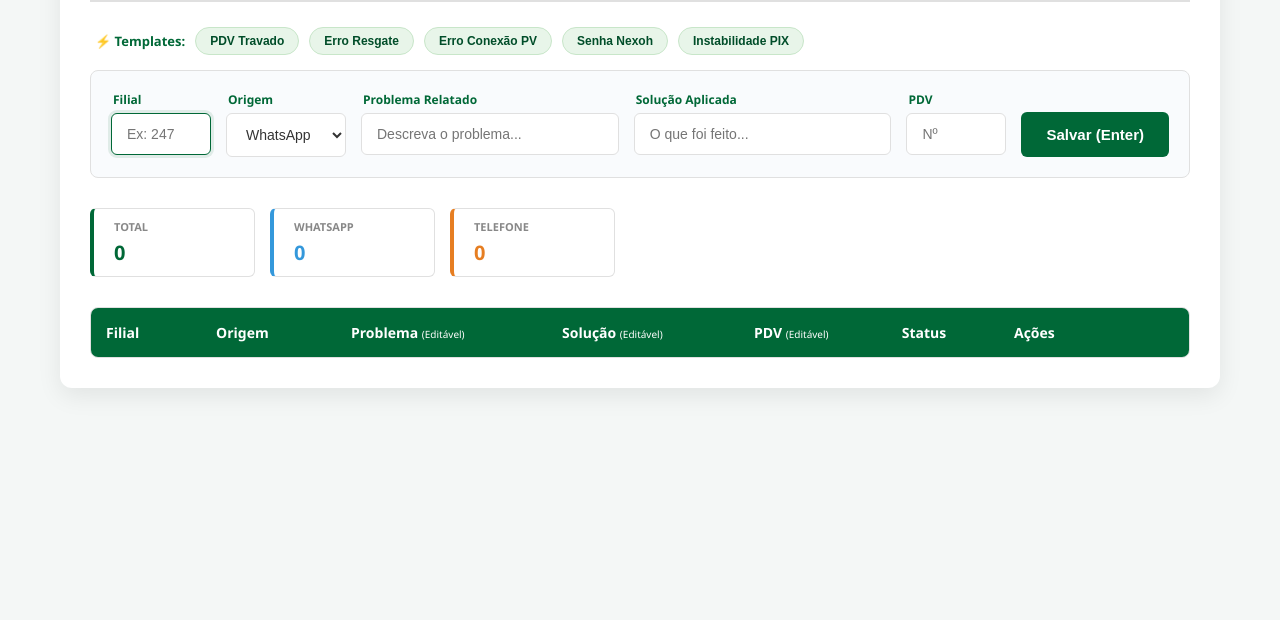
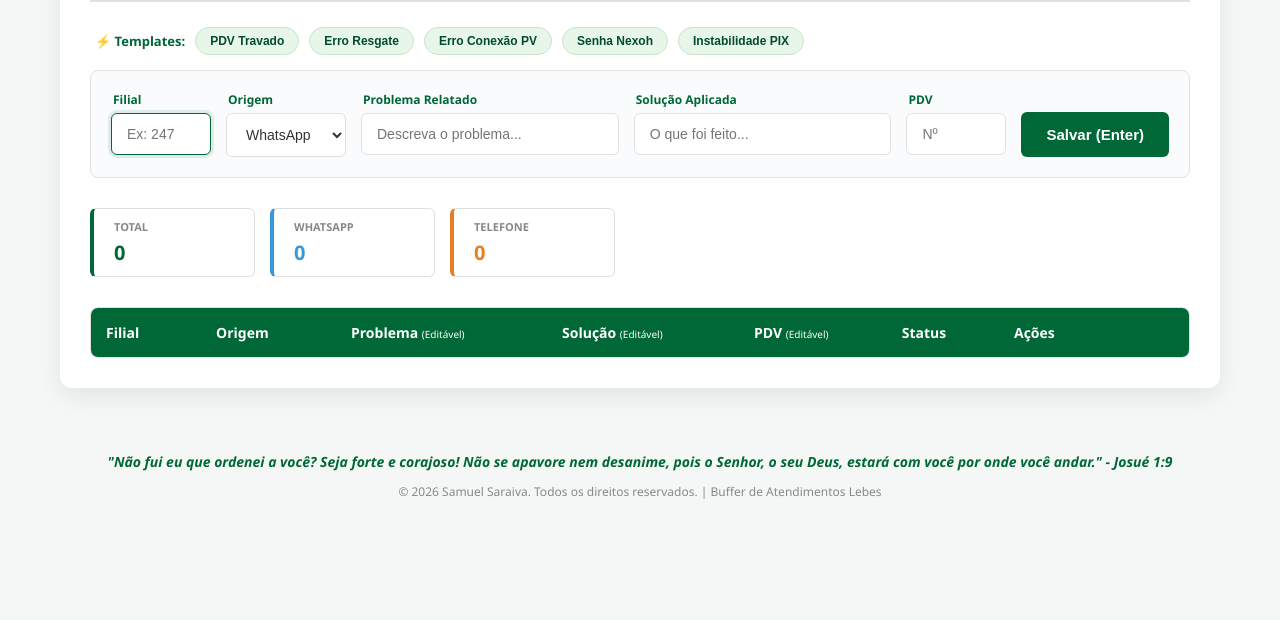
Before and after one commit to SamuelSrv/Buffer-pre-registros, a website: page index.html in a window 1280 px wide. Shown: the part 180-800 px from the top of the page. Drawn offline with Linux system fonts and the light colour scheme.

Commit message:
feat: Add footer with Bible verses and update logo image

```diff
--- a/css/style.css
+++ b/css/style.css
@@ -117,3 +117,26 @@ body.dark-mode .status-ok { background-color: #143d20; color: #75b798; }
 .btn-delete { background-color: var(--danger-color); }
 .registrado td { opacity: 0.5; }
 .registrado .problema-cell { text-decoration: line-through; }
+
+/* --- RODAPÉ --- */
+.app-footer {
+    text-align: center;
+    padding: 20px 15px;
+    margin-top: 20px;
+    margin-bottom: 20px;
+    color: #888;
+    font-size: 12px;
+}
+body.dark-mode .app-footer {
+    color: #666;
+}
+.verse-text {
+    font-style: italic;
+    font-weight: 600;
+    color: var(--primary-color);
+    margin-bottom: 8px;
+    font-size: 14px;
+}
+body.dark-mode .verse-text {
+    color: #a5d6a7;
+}
--- a/index.html
+++ b/index.html
@@ -12,7 +12,7 @@
 
 <header class="app-header">
     <div class="header-left">
-        <img src="https://intranet.lebes.com.br/wp-content/uploads/2025/10/Logotipo_Preferencial_BRANCO-1-2048x428.png" alt="Lebes Logo" class="app-logo">
+        <img src="img/logolebes.png" alt="Lebes Logo" class="app-logo">
         <nav class="top-nav">
             <button class="nav-btn active" onclick="switchTab('buffer')">📋 Buffer</button>
             <button class="nav-btn" onclick="switchTab('aprimorar')">✨ Aprimorar Textos</button>
@@ -129,6 +129,11 @@
 
 </div>
 
+<footer class="app-footer">
+    <p id="bible-verse" class="verse-text">"Carregando versículo..."</p>
+    <p>&copy; 2026 Samuel Saraiva. Todos os direitos reservados. | Buffer de Atendimentos Lebes</p>
+</footer>
+
 <script src="js/app.js"></script>
 </body>
 </html>
--- a/js/app.js
+++ b/js/app.js
@@ -257,3 +257,39 @@ function exportToCSV() {
 
 // Inicializa a tabela
 renderTable();
+
+// --- LÓGICA DO RODAPÉ (VERSÍCULOS) ---
+const versiculos = [
+    '"Tudo posso naquele que me fortalece." - Filipenses 4:13',
+    '"O Senhor é o meu pastor; nada me faltará." - Salmos 23:1',
+    '"Ainda que eu ande pelo vale da sombra da morte, não temerei mal algum, porque tu estás comigo." - Salmos 23:4',
+    '"Entrega o teu caminho ao Senhor; confia nele, e ele o fará." - Salmos 37:5',
+    '"Mas os que esperam no Senhor renovarão as suas forças." - Isaías 40:31',
+    '"Não fui eu que ordenei a você? Seja forte e corajoso! Não se apavore nem desanime, pois o Senhor, o seu Deus, estará com você por onde você andar." - Josué 1:9'
+];
+
+function atualizarVersiculo() {
+    const verseElement = document.getElementById('bible-verse');
+    const agora = Date.now();
+    const duasHorasEmMilisegundos = 2 * 60 * 60 * 1000; // 2 horas de trava
+
+    // Busca na memória do navegador se já tem um versículo salvo e a validade dele
+    let versiculoSalvo = localStorage.getItem('currentVerse');
+    let validade = localStorage.getItem('verseExpiration');
+
+    // Se não tiver versículo, ou se a validade (2h) já expirou, sorteia um novo
+    if (!versiculoSalvo || !validade || agora > validade) {
+        const randomIndex = Math.floor(Math.random() * versiculos.length);
+        versiculoSalvo = versiculos[randomIndex];
+
+        // Salva o novo versículo e define a próxima troca para daqui a 2 horas
+        localStorage.setItem('currentVerse', versiculoSalvo);
+        localStorage.setItem('verseExpiration', agora + duasHorasEmMilisegundos);
+    }
+
+    // Escreve na tela
+    verseElement.innerText = versiculoSalvo;
+}
+
+// Inicia a função assim que a página carrega
+atualizarVersiculo();
```
Also changed, not shown: img/logolebes.png (added).
